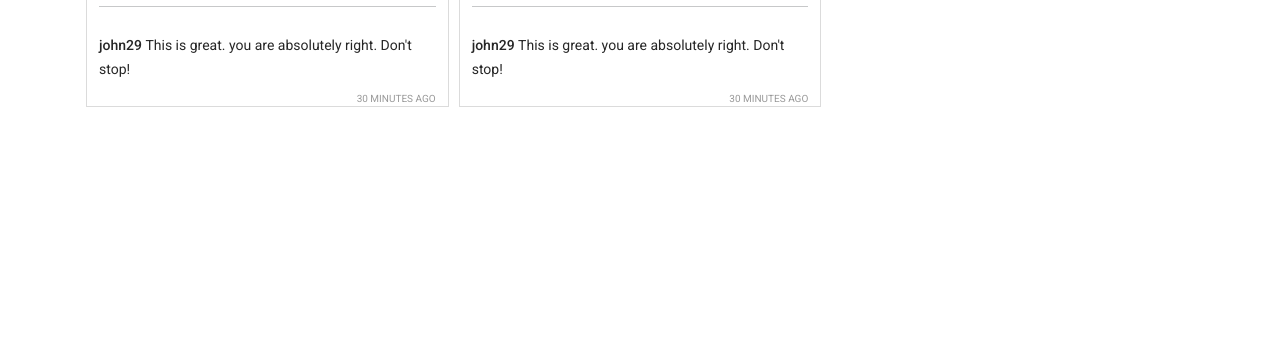
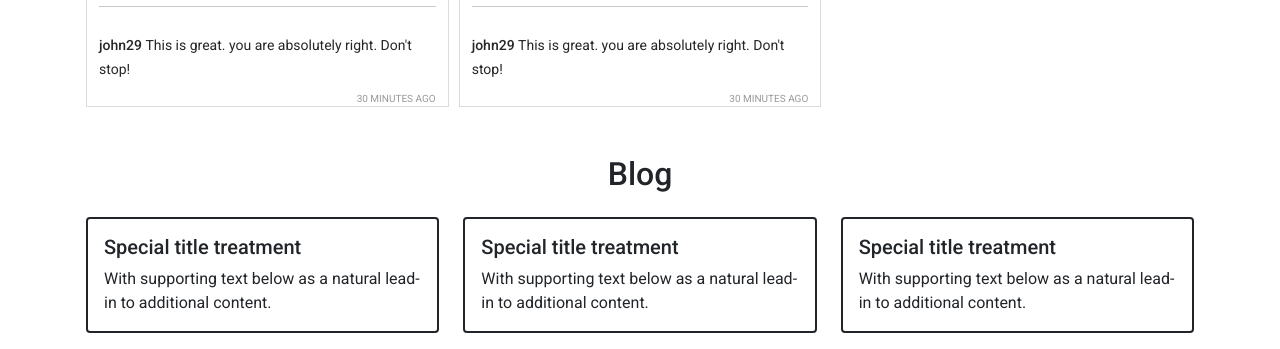
Before and after one commit to nazmul-2020/Insta-Sohor, a plain HTML site: page index.html in a window 1280 px wide. Shown: the part 1425-1774 px from the top of the page. Before the commit the page ends 1548 px from the top, so only its background shows below. Drawn offline with nearby package versions, Linux system fonts and the light colour scheme.

Commit message:
add blog

```diff
--- a/index.html
+++ b/index.html
@@ -76,6 +76,36 @@
             <div id="reported">
                 <h1>Reported posts</h1>
             </div>
+
+            <section class="mt-5">
+                <h2 class="text-center">Blog</h2>
+                 <div class="row mt-4">
+                    <div class="col-sm-4 ">
+                      <div class="card border border-2 border-dark rounded ">
+                        <div class="card-body">
+                          <h5 class="card-title">Special title treatment</h5>
+                          <p class="card-text">With supporting text below as a natural lead-in to additional content.</p>
+                        </div>
+                      </div>
+                    </div>
+                    <div class="col-sm-4 ">
+                      <div class="card border border-2 border-dark rounded ">
+                        <div class="card-body">
+                          <h5 class="card-title">Special title treatment</h5>
+                          <p class="card-text">With supporting text below as a natural lead-in to additional content.</p>
+                        </div>
+                      </div>
+                    </div>
+                    <div class="col-sm-4 ">
+                      <div class="card border border-2 border-dark rounded ">
+                        <div class="card-body">
+                          <h5 class="card-title">Special title treatment</h5>
+                          <p class="card-text">With supporting text below as a natural lead-in to additional content.</p>
+                        </div>
+                      </div>
+                    </div>
+                  </div>
+            </section>
         </main>
         <footer></footer>
 
```
